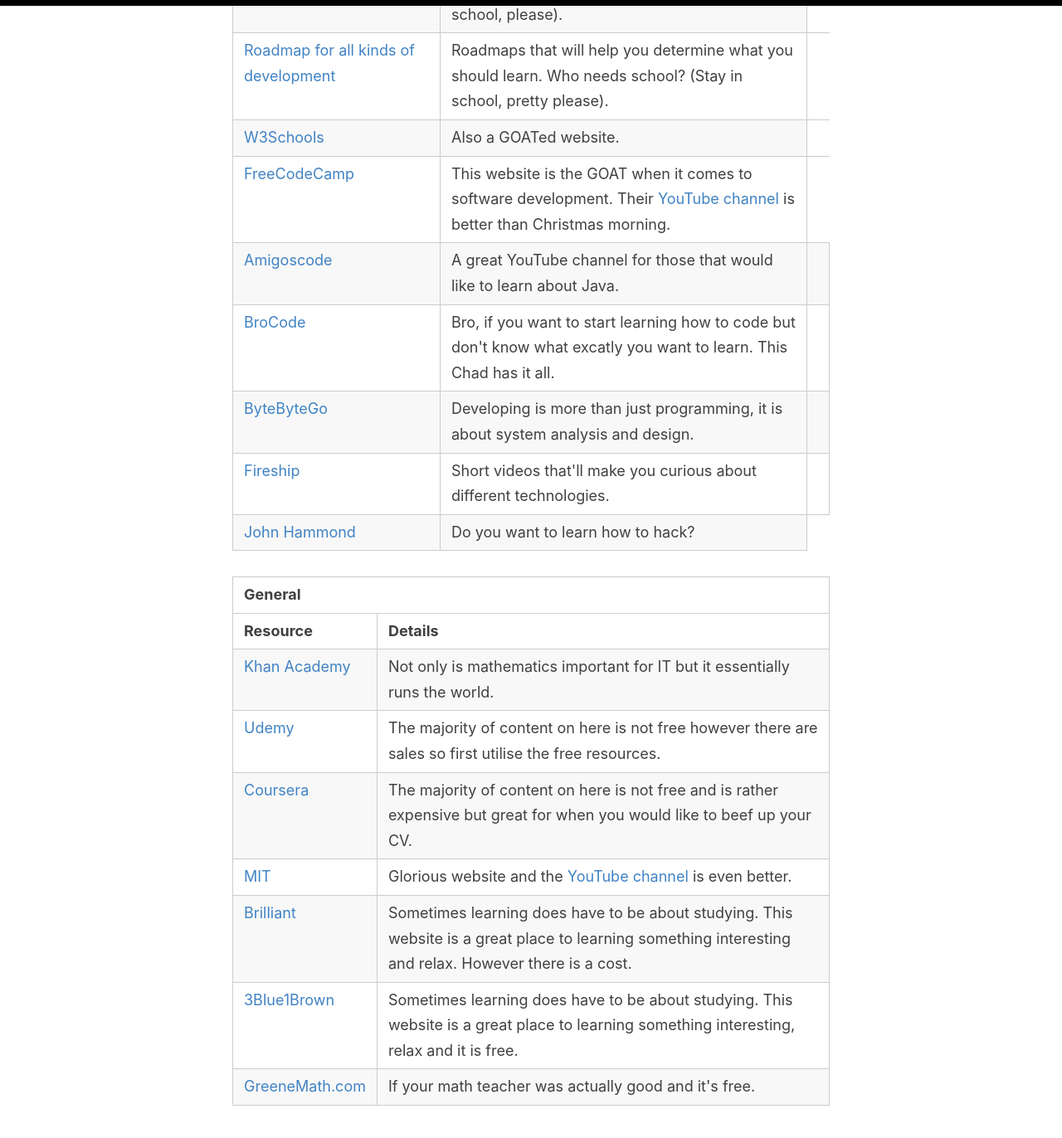
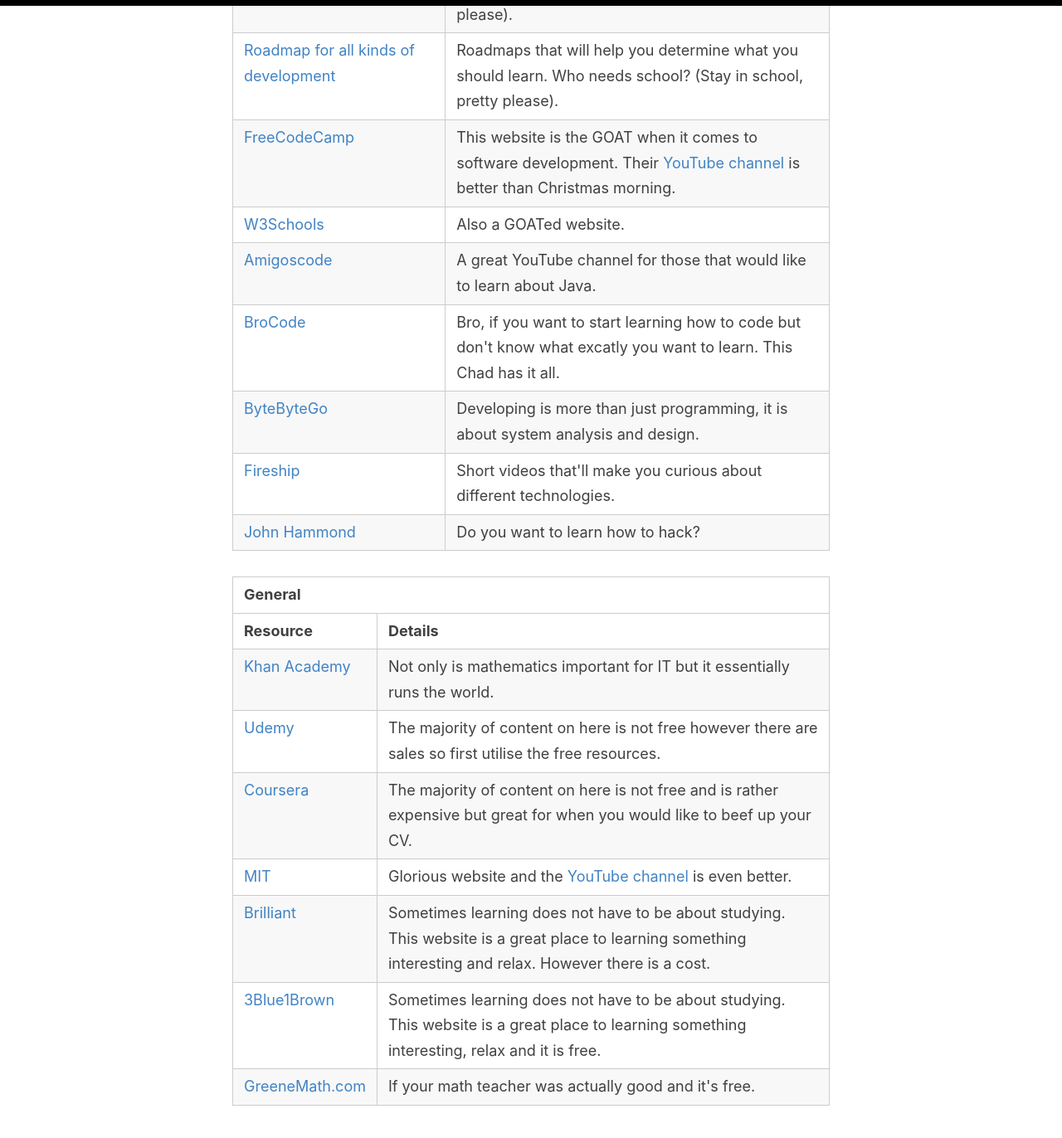
Before and after one commit to Group8-IndabaDay/InfoDay, a Jekyll site: the page built from index.html, in a window 1280 px wide and 1400 px high, scrolled down 770 px. Shown: the top 1372 px of the window at 83% size. Built offline with Jekyll 4.4.1, drawn with Linux system fonts in a browser that asks for light colours; the list of posts is cut into pages by our own code.

Commit message:
Update default.html

```diff
--- a/_layouts/default.html
+++ b/_layouts/default.html
@@ -83,6 +83,7 @@
             </tbody>
           </table>
           <br>
+
           <table style="width:100%">
             <thead>
               <tr>
@@ -106,37 +107,33 @@
               </tr>
 
               <tr>
-                <td><a href="https://www.w3schools.com/">W3Schools</a></td>
-                <td>Also a GOATed website.</td>
-              </tr>
-
-              <tr>
                 <td><a href="https://www.freecodecamp.org/learn/">FreeCodeCamp</a></td>
                 <td>This website is the GOAT when it comes to software development. Their <a href="https://www.youtube.com/@freecodecamp">YouTube channel</a> is better than Christmas morning.</td>
               </tr>
 
                <tr>
+                <td><a href="https://www.w3schools.com/">W3Schools</a></td>
+                <td>Also a GOATed website.</td>
+              </tr>
+
+               <tr>
                 <td><a href="https://www.youtube.com/user/djdjalas">Amigoscode</a></td>
                 <td>A great YouTube channel for those that would like to learn about Java.</td>
-                 <td></td>
               </tr>
 
               <tr>
                 <td><a href="https://www.youtube.com/channel/UC4SVo0Ue36XCfOyb5Lh1viQ">BroCode</a></td>
                 <td>Bro, if you want to start learning how to code but don't know what excatly you want to learn. This Chad has it all.</td>
-                <td></td>
               </tr>
 
               <tr>
                 <td><a href="https://www.youtube.com/channel/UCZgt6AzoyjslHTC9dz0UoTw">ByteByteGo</a></td>
                 <td>Developing is more than just programming, it is about system analysis and design.</td>
-                <td></td>
               </tr>
 
               <tr>
                 <td><a href="https://www.youtube.com/channel/UCsBjURrPoezykLs9EqgamOA">Fireship</a></td>
                 <td>Short videos that'll make you curious about different technologies.</td>
-                <td></td>
               </tr>
 
               <tr>
@@ -184,12 +181,12 @@
 
               <tr>
                 <td><a href="https://brilliant.org/">Brilliant</a></td>
-                <td> Sometimes learning does have to be about studying. This website is a great place to learning something interesting and relax. However there is a cost. </td>
+                <td> Sometimes learning does not have to be about studying. This website is a great place to learning something interesting and relax. However there is a cost. </td>
               </tr>
 
               <tr>
                 <td><a href="https://www.3blue1brown.com/">3Blue1Brown</a></td>
-                <td> Sometimes learning does have to be about studying. This website is a great place to learning something interesting, relax and it is free. </td>
+                <td> Sometimes learning does not have to be about studying. This website is a great place to learning something interesting, relax and it is free. </td>
               </tr>
 
               <tr>
```
